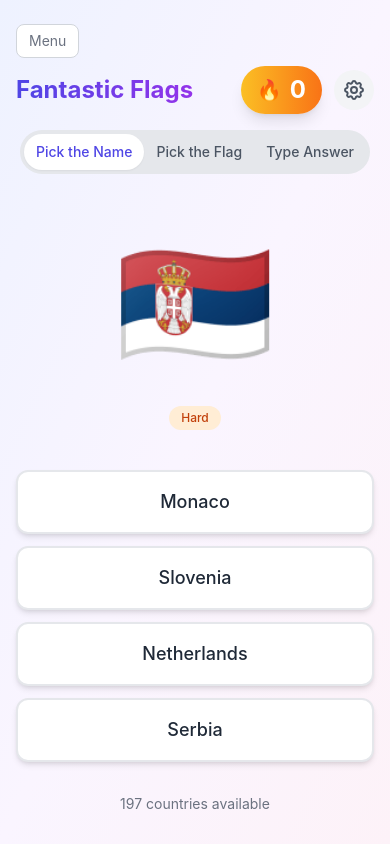
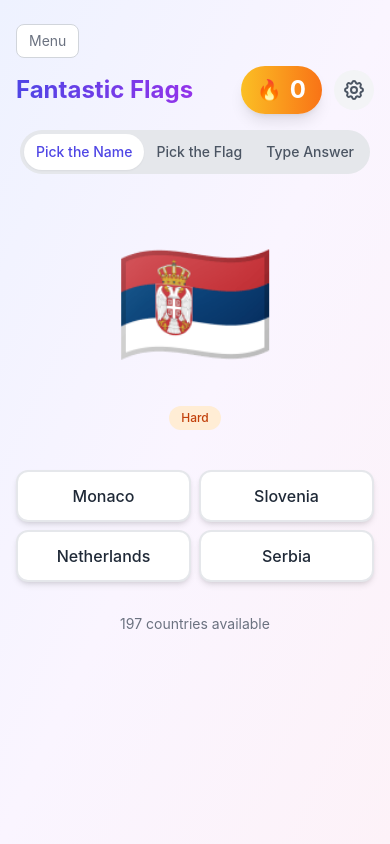
Before and after one commit to WhatsNewSaes/flag-quiz, a React (Vite) app: page / in a window 390 px wide. Both pictures are taken after a click on the button 195 px from the left and 206 px from the top of the page. Built offline with nearby package versions, Linux system fonts and the light colour scheme.

Commit message:
Make Pick the Name options 2x2 grid on mobile
Co-Authored-By: Claude Opus 4.5 <noreply@anthropic.com>

```diff
--- a/src/components/MultipleChoice.tsx
+++ b/src/components/MultipleChoice.tsx
@@ -37,7 +37,7 @@ export function MultipleChoice({
   }, [options, onSelect, disabled]);
 
   const getButtonStyles = (option: Country) => {
-    const baseStyles = 'w-full py-4 px-6 text-lg font-medium rounded-xl transition-all transform flex items-center justify-center sm:justify-start';
+    const baseStyles = 'w-full py-3 px-3 sm:py-4 sm:px-6 text-base sm:text-lg font-medium rounded-xl transition-all transform flex items-center justify-center sm:justify-start';
 
     if (answeredCorrectly !== null) {
       // After answer
@@ -55,7 +55,7 @@ export function MultipleChoice({
   };
 
   return (
-    <div className="grid grid-cols-1 sm:grid-cols-2 gap-3 w-full max-w-xl mx-auto">
+    <div className="grid grid-cols-2 gap-2 sm:gap-3 w-full max-w-xl mx-auto">
       {options.map((option, index) => (
         <button
           key={option.code}
```
